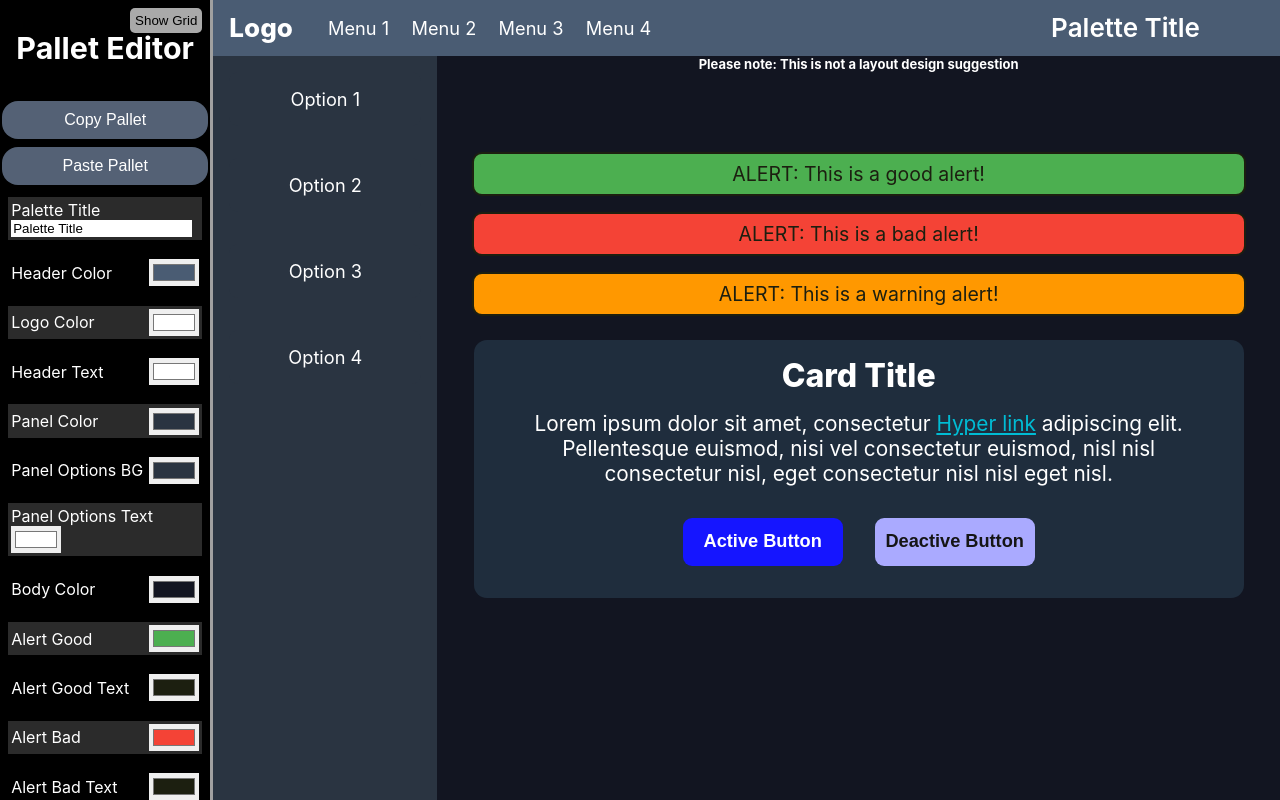
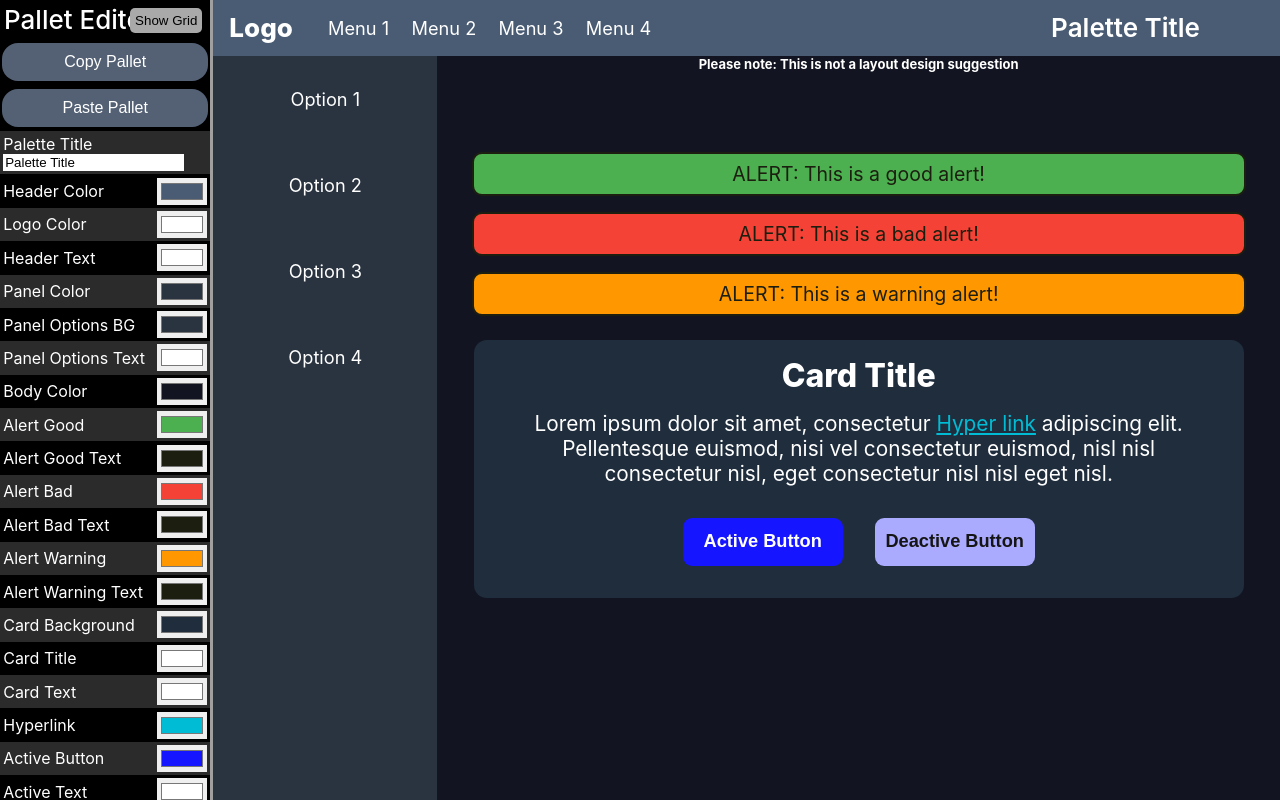
Before and after one commit to MrNobodyX3/web-palette-tester, a React (Create React App) app: page / in a window 1280 px wide. Built offline with nearby package versions, Linux system fonts and the light colour scheme.

Commit message:
Grid View

```diff
--- a/src/App.css
+++ b/src/App.css
@@ -23,6 +23,12 @@
   color: rgb(255, 255, 255);
   overflow: scroll;
   position: relative;
+}
+
+.palette-header {
+  margin: .25rem;
+  text-align: left;
+  font-weight: 500;
 }
 
 .grid-toggle {
@@ -89,7 +95,6 @@
   flex-direction: row;
   align-items: center;
   justify-content: space-between;
-  margin: .5rem;
   font-size: medium;
   padding: .2rem;
 }
--- a/src/App.tsx
+++ b/src/App.tsx
@@ -154,7 +154,7 @@ function App() {
           >
             {gridToggle ? "Show Grid" : "Hide Grid"}
           </button>
-          <h3>Pallet Editor</h3>
+          <div className="palette-header">Pallet Editor</div>
           <button
             className="copy-paste"
             onClick={() => {
```
